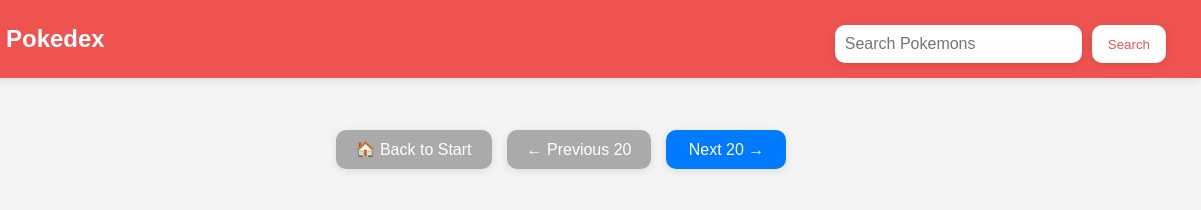
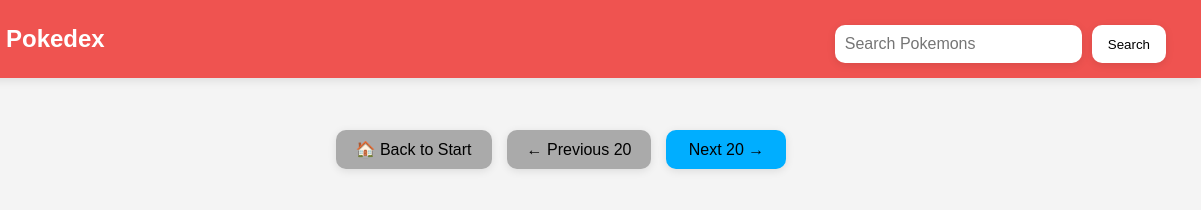
Before and after one commit to tux007/Pokedex, a plain HTML site: page index.html in a window 1280 px wide. Shown: the full height of the page, 79-1280 px from the left. Drawn offline with Linux system fonts and the light colour scheme; no server answers.

Commit message:
WCAG Konformität erstellt

```diff
--- a/css/style.css
+++ b/css/style.css
@@ -167,7 +167,7 @@
   padding: 4px 8px;
   margin: 2px;
   border-radius: 4px;
-  color: white;
+  color: black;
   font-size: 0.8em;
 }
 .load-btn {
@@ -197,8 +197,8 @@
   font-size: 1em;
   border: none;
   border-radius: 10px;
-  background-color: #007bff;
-  color: white;
+  background-color: #00aeff;
+  color: black;
   cursor: pointer;
   min-width: 120px;
   box-shadow: 0 2px 8px rgba(0, 0, 0, 0.1);
@@ -354,7 +354,7 @@
 .search-box button {
   padding: 10px 16px;
   background: #fff;
-  color: #ef5350;
+  color: black;
   border: none;
   border-radius: 10px;
   cursor: pointer;
--- a/js/script.js
+++ b/js/script.js
@@ -3,7 +3,7 @@
   water: "#6890F0",
   grass: "#78C850",
   electric: "#F8D030",
-  poison: "#A040A0",
+  poison: "#C27AC0",
   bug: "#A8B820",
   normal: "#A8A878",
   flying: "#A890F0",
```
